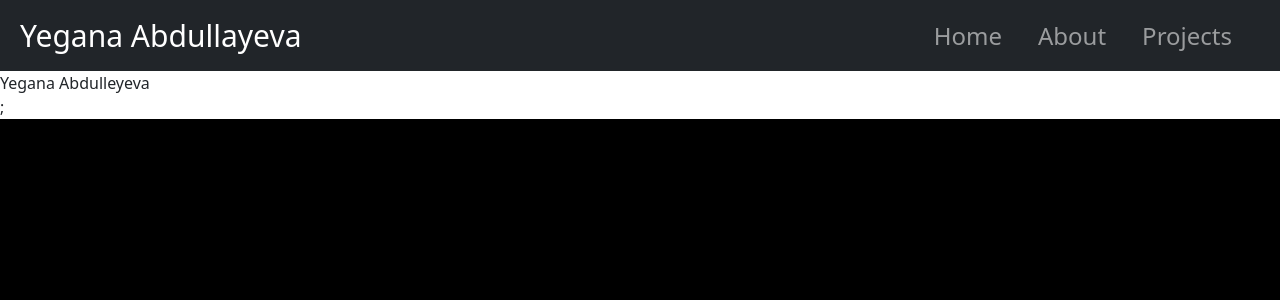
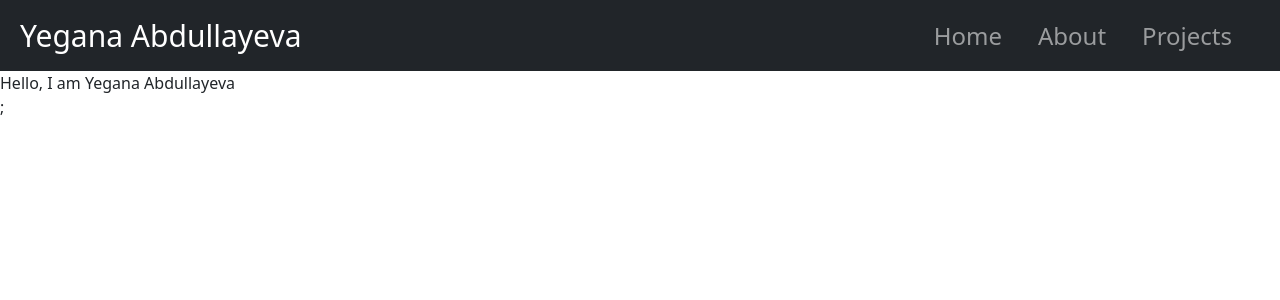
Before and after one commit to YeganaAbd/portfolio, a Next.js app: page / in a window 1280 px wide. Shown: the top 300 px of the page. Built offline with nearby package versions, Linux system fonts and the light colour scheme.

Commit message:
hello msg

```diff
--- a/pages/hello.js
+++ /dev/null
@@ -1,5 +0,0 @@
-// Next.js API route support: https://nextjs.org/docs/api-routes/introduction
-
-export default function hello() {
-  return <div>Hello</div>;
-}
--- a/pages/index.js
+++ b/pages/index.js
@@ -7,7 +7,7 @@ export default function Home() {
   return (
     <div className={styles.container}>
       <NavMenu />
-      <div>Yegana Abdulleyeva</div>
+      <div>Hello, I am Yegana Abdullayeva</div>
     </div>
   );
 }
--- a/pages/projects.js
+++ b/pages/projects.js
@@ -1,4 +1,5 @@
 import NavMenu from "../components/NavMenu";
+import Carousel from "react-bootstrap/Carousel";
 
 export default function Projects() {
   return (
--- a/styles/globals.css
+++ b/styles/globals.css
@@ -4,8 +4,6 @@ body {
   margin: 0;
   font-family: -apple-system, BlinkMacSystemFont, Segoe UI, Roboto, Oxygen,
     Ubuntu, Cantarell, Fira Sans, Droid Sans, Helvetica Neue, sans-serif;
-  background-color: black;
-  color: white;
 }
 
 a {
```
Also changed, not shown: components/About/index.js (deleted), components/Contact/index.js (deleted).
